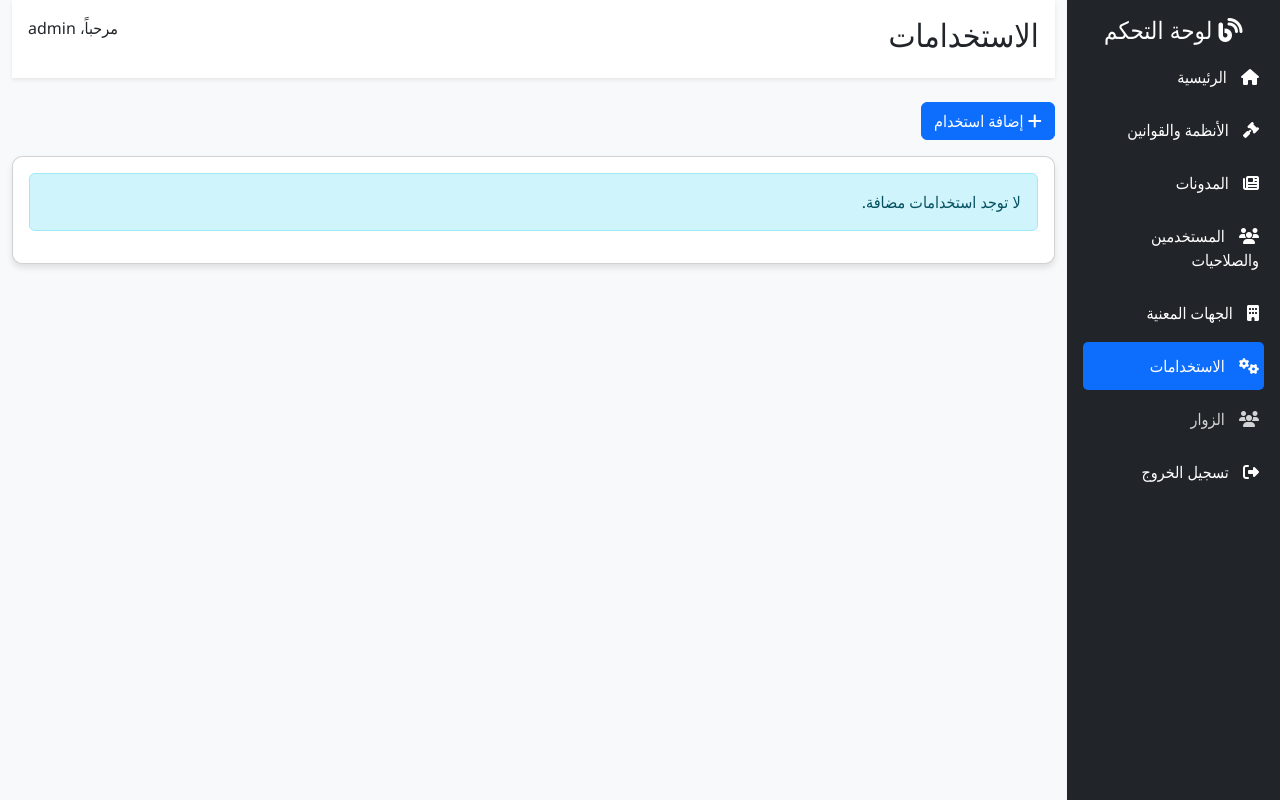
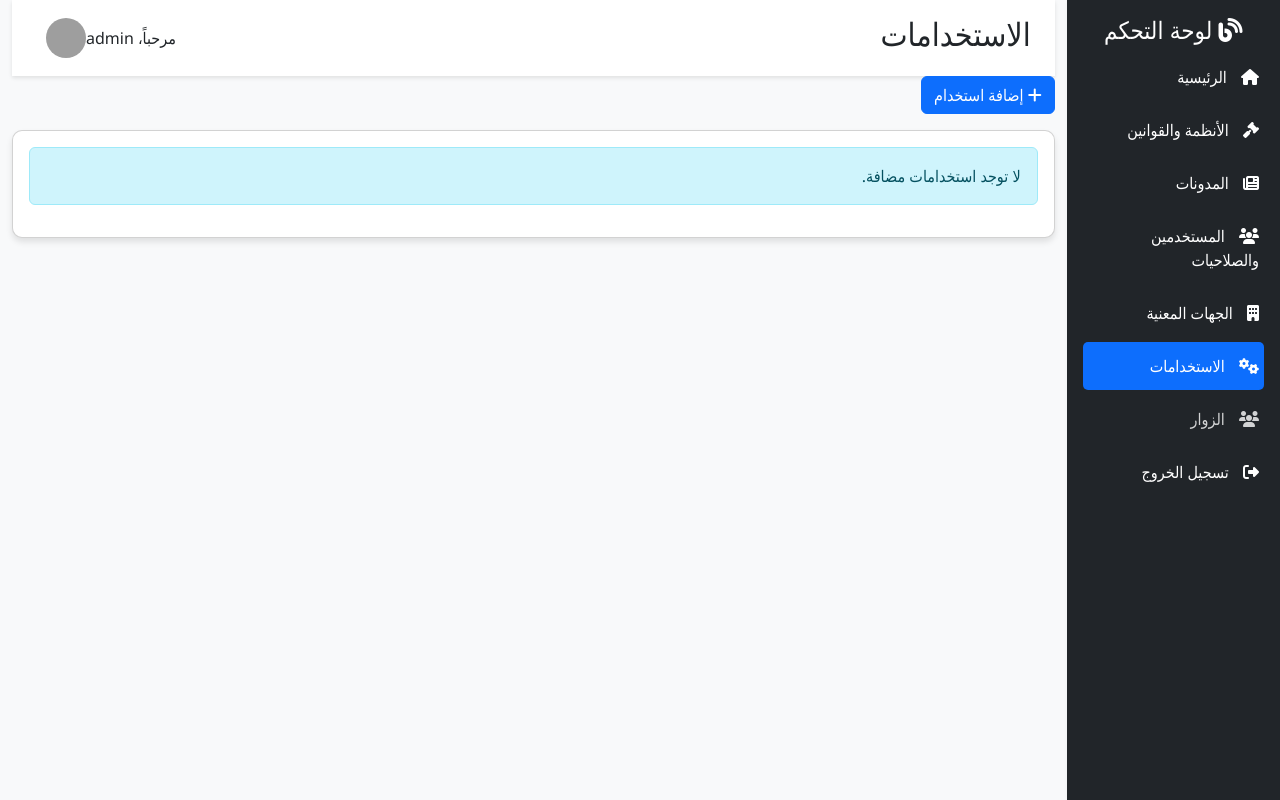
Before and after one commit to AhmedSala51998/knowledgeportal, a PHP site: page /dashboard/usages.php in a window 1280 px wide. Run offline with PHP 8.4, Linux system fonts and the light colour scheme; a user stored in the database is signed in; data that the repository does not hold is empty; grey boxes are pictures that could not be loaded.

Commit message:
FGHJHJHGJ

```diff
--- a/dashboard/usages.php
+++ b/dashboard/usages.php
@@ -230,9 +230,14 @@ $result = mysqli_query($conn, "SELECT * FROM usages ORDER BY created_at DESC");
 
     <!-- المحتوى الرئيسي -->
     <div class="col-md-10">
-      <div class="bg-white shadow-sm p-3 mb-4 d-flex justify-content-between">
-        <h2>الاستخدامات</h2>
-        <div>مرحباً، <?= $_SESSION['username']; ?></div>
+      <div class="top-navbar">
+          <div class="d-flex justify-content-between align-items-center px-4">
+              <h2>الاستخدامات</h2>
+              <div class="user-info">
+                  <span>مرحباً، <?php echo $_SESSION['username']; ?></span>
+                  <img src="https://picsum.photos/seed/user<?php echo $_SESSION['user_id']; ?>/40/40.jpg" alt="User Avatar">
+              </div>
+          </div>
       </div>
 
       <button class="btn btn-primary mb-3" data-bs-toggle="modal" data-bs-target="#addModal">
```
